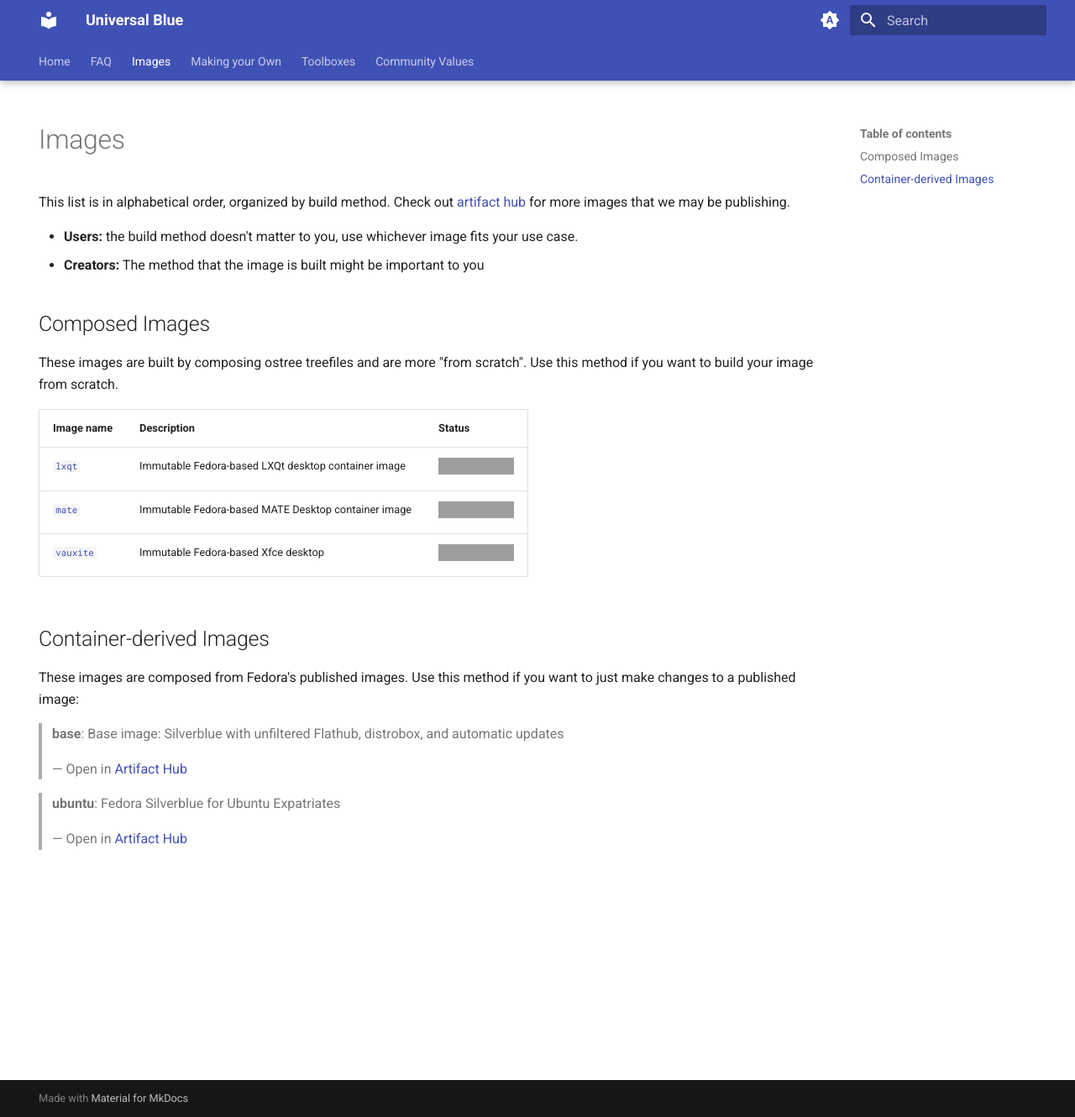
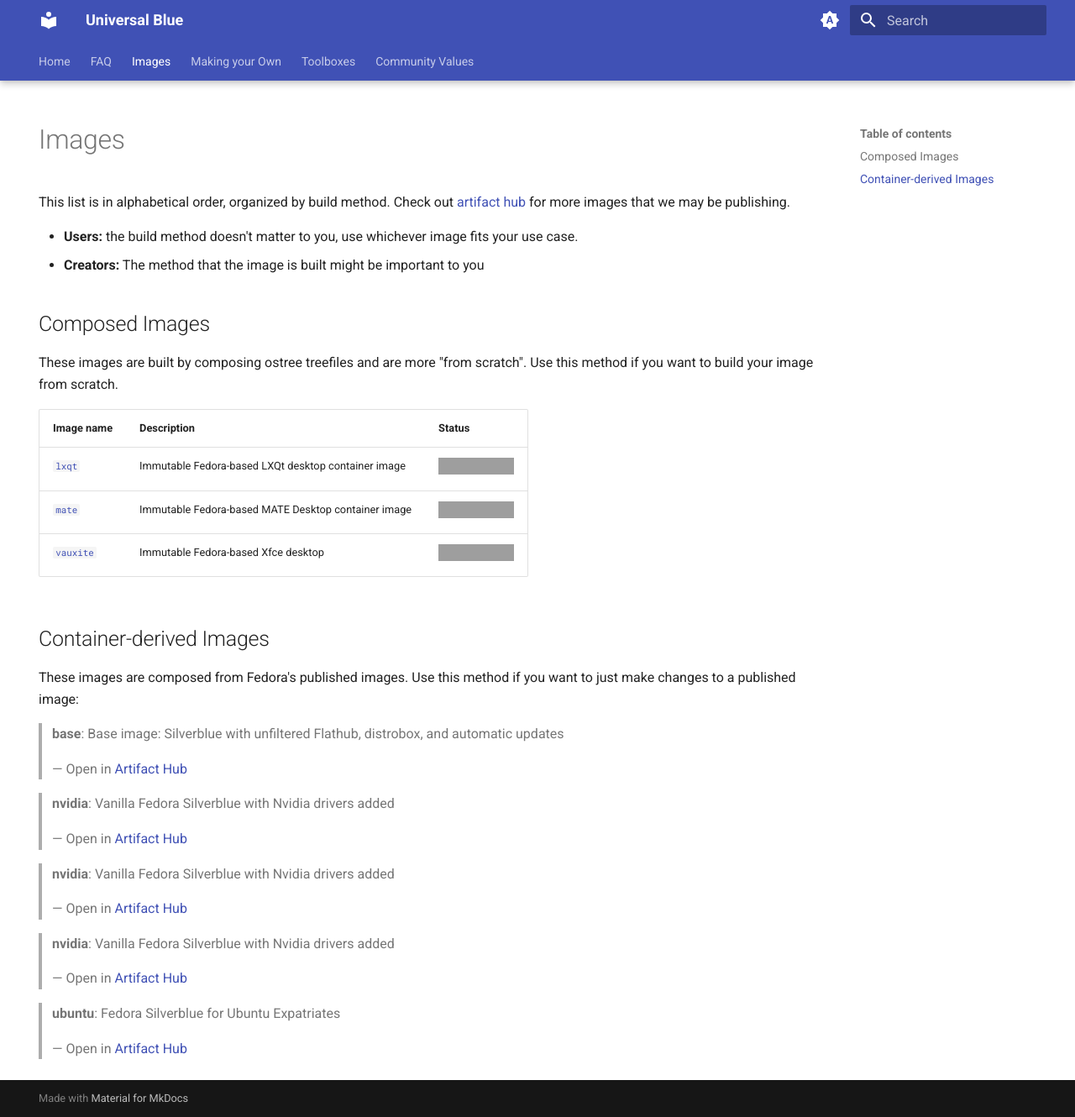
Before and after one commit to ublue-os/website, an MkDocs documentation site: the page built from docs/images.md, in a window 1280 px wide and 1330 px high. Shown: the whole window at 84% size. Built offline with MkDocs 1.6.1 and Material for MkDocs 9.7.7, drawn with Linux system fonts in a browser that asks for light colours; a script that is not in the unit is left out; grey boxes are pictures that could not be loaded.

Commit message:
feat: add nvidia images

```diff
--- a/docs/images.md
+++ b/docs/images.md
@@ -27,4 +27,10 @@ Use this method if you want to just make changes to a published image:
 
 <div class="artifacthub-widget" data-url="https://artifacthub.io/packages/container/ublue/base" data-theme="light" data-header="false" data-stars="true" data-responsive="true"><blockquote><p lang="en" dir="ltr"><b>base</b>: Base image: Silverblue with unfiltered Flathub, distrobox, and automatic updates</p>&mdash; Open in <a href="https://artifacthub.io/packages/container/ublue/base">Artifact Hub</a></blockquote></div><script async src="https://artifacthub.io/artifacthub-widget.js"></script>
 
+<div class="artifacthub-widget" data-url="https://artifacthub.io/packages/container/base-nvidia/base-nvidia" data-theme="light" data-header="false" data-stars="true" data-responsive="true"><blockquote><p lang="en" dir="ltr"><b>nvidia</b>: Vanilla Fedora Silverblue with Nvidia drivers added</p>&mdash; Open in <a href="https://artifacthub.io/packages/container/base-nvidia/base-nvidia">Artifact Hub</a></blockquote></div><script async src="https://artifacthub.io/artifacthub-widget.js"></script>
+
+<div class="artifacthub-widget" data-url="https://artifacthub.io/packages/container/nvidia/kinoite-nvidia" data-theme="light" data-header="false" data-stars="true" data-responsive="true"><blockquote><p lang="en" dir="ltr"><b>nvidia</b>: Vanilla Fedora Silverblue with Nvidia drivers added</p>&mdash; Open in <a href="https://artifacthub.io/packages/container/nvidia/kinoite-nvidia">Artifact Hub</a></blockquote></div><script async src="https://artifacthub.io/artifacthub-widget.js"></script>
+
+<div class="artifacthub-widget" data-url="https://artifacthub.io/packages/container/silverblue-nvidia/silverblue-nvidia" data-theme="light" data-header="false" data-stars="true" data-responsive="true"><blockquote><p lang="en" dir="ltr"><b>nvidia</b>: Vanilla Fedora Silverblue with Nvidia drivers added</p>&mdash; Open in <a href="https://artifacthub.io/packages/container/silverblue-nvidia/silverblue-nvidia">Artifact Hub</a></blockquote></div><script async src="https://artifacthub.io/artifacthub-widget.js"></script>
+
 <div class="artifacthub-widget" data-url="https://artifacthub.io/packages/container/ubuntu/ubuntu" data-theme="light" data-header="false" data-stars="true" data-responsive="true"><blockquote><p lang="en" dir="ltr"><b>ubuntu</b>: Fedora Silverblue for Ubuntu Expatriates</p>&mdash; Open in <a href="https://artifacthub.io/packages/container/ubuntu/ubuntu">Artifact Hub</a></blockquote></div><script async src="https://artifacthub.io/artifacthub-widget.js"></script>
```
